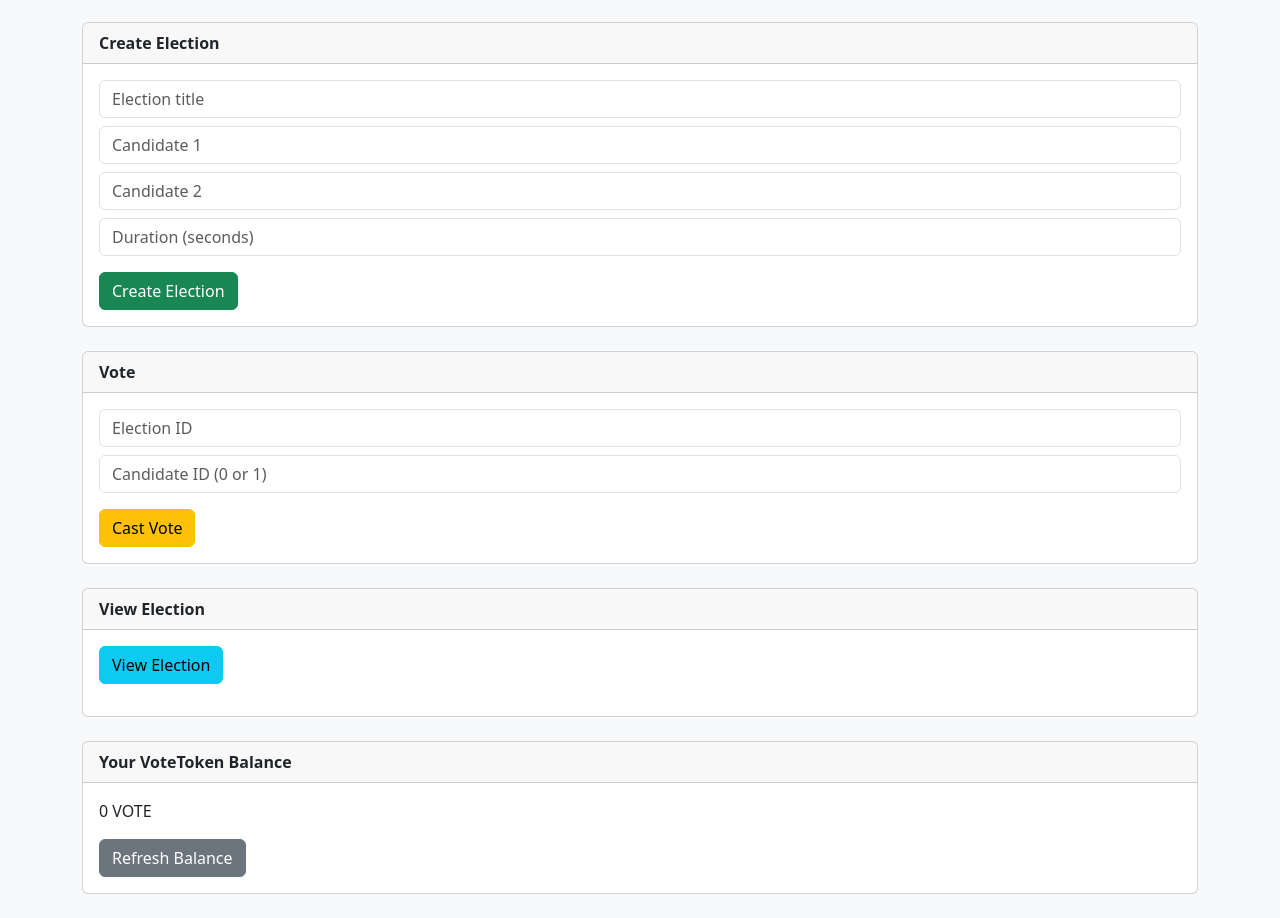
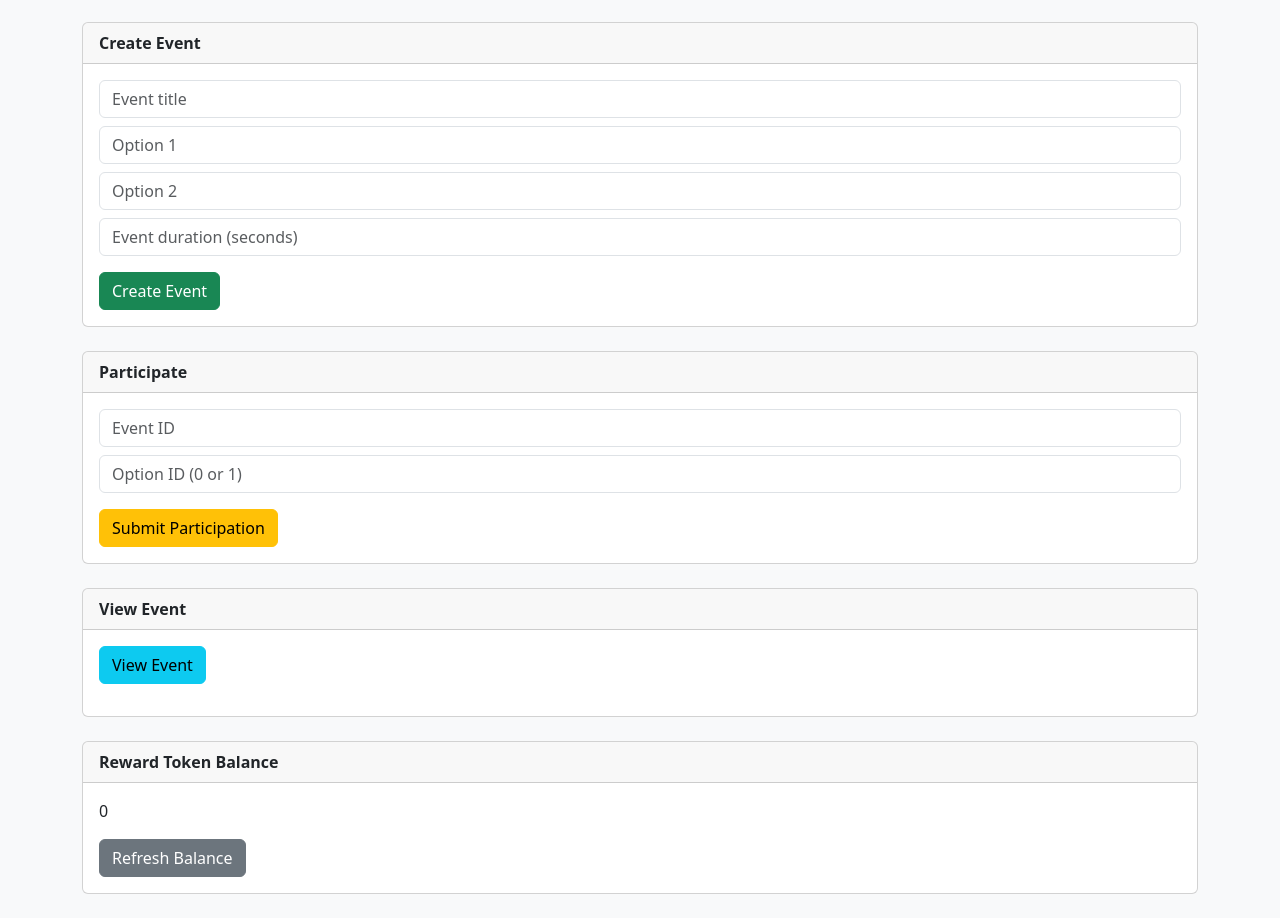
Before and after one commit to aigerimaskarova11/voting, a website: page frontend/index.html in a window 1280 px wide. Shown: the part 218-1136 px from the top of the page. Drawn offline with nearby package versions, Linux system fonts and the light colour scheme.

Commit message:
Update frontend UI text for participation system

```diff
--- a/frontend/index.html
+++ b/frontend/index.html
@@ -2,8 +2,7 @@
 <html lang="en">
 <head>
   <meta charset="UTF-8">
-  <title>Decentralized Voting DApp</title>
-
+  <title>Decentralized Participation DApp</title>
 
   <link
     href="https://cdn.jsdelivr.net/npm/bootstrap@5.3.2/dist/css/bootstrap.min.css"
@@ -13,7 +12,7 @@
 <body class="bg-light">
 
 <div class="container py-4">
-  <h1 class="text-center mb-4">Decentralized Voting System</h1>
+  <h1 class="text-center mb-4">Decentralized Participation System</h1>
 
 
   <div class="card mb-4">
@@ -27,44 +26,44 @@
 
 
   <div class="card mb-4">
-    <div class="card-header fw-bold">Create Election</div>
+    <div class="card-header fw-bold">Create Event</div>
     <div class="card-body">
-      <input id="title" class="form-control mb-2" placeholder="Election title">
-      <input id="candidate1" class="form-control mb-2" placeholder="Candidate 1">
-      <input id="candidate2" class="form-control mb-2" placeholder="Candidate 2">
-      <input id="duration" type="number" class="form-control mb-3" placeholder="Duration (seconds)">
-      <button id="create" class="btn btn-success">Create Election</button>
+      <input id="title" class="form-control mb-2" placeholder="Event title">
+      <input id="option1" class="form-control mb-2" placeholder="Option 1">
+      <input id="option2" class="form-control mb-2" placeholder="Option 2">
+      <input id="duration" type="number" class="form-control mb-3" placeholder="Event duration (seconds)">
+      <button id="create" class="btn btn-success">Create Event</button>
     </div>
   </div>
 
 
   <div class="card mb-4">
-    <div class="card-header fw-bold">Vote</div>
+    <div class="card-header fw-bold">Participate</div>
     <div class="card-body">
-      <input id="viewElectionId" type="number" class="form-control mb-2" placeholder="Election ID">
-      <input id="candidateId" type="number" class="form-control mb-3" placeholder="Candidate ID (0 or 1)">
-      <button id="vote" class="btn btn-warning">Cast Vote</button>
+      <input id="eventId" type="number" class="form-control mb-2" placeholder="Event ID">
+      <input id="optionId" type="number" class="form-control mb-3" placeholder="Option ID (0 or 1)">
+      <button id="participate" class="btn btn-warning">Submit Participation</button>
+    </div>
+  </div>
+
+  <div class="card mb-4">
+    <div class="card-header fw-bold">View Event</div>
+    <div class="card-body">
+      <button id="viewEvent" class="btn btn-info mb-3">View Event</button>
+      <div id="eventInfo" style="display:none;">
+        <p><strong>Event Title:</strong> <span id="eventTitle"></span></p>
+        <p><strong>Deadline:</strong> <span id="eventDeadline"></span></p>
+        <ul id="optionList"></ul>
+        <ul id="participationList"></ul>
+      </div>
     </div>
   </div>
 
 
-  <div class="card mb-4">
-    <div class="card-header fw-bold">View Election</div>
+  <div class="card">
+    <div class="card-header fw-bold">Reward Token Balance</div>
     <div class="card-body">
-      <button id="viewElection" class="btn btn-info mb-3">View Election</button>
-      <div id="electionInfo" style="display:none;">
-        <p><strong>Title:</strong> <span id="electionTitle"></span></p>
-        <p><strong>Deadline:</strong> <span id="electionDeadline"></span></p>
-        <ul id="candidateList"></ul>
-        <ul id="votesList"></ul>
-      </div>
-    </div>
-  </div>
-
-  <div class="card">
-    <div class="card-header fw-bold">Your VoteToken Balance</div>
-    <div class="card-body">
-      <p id="tokenBalance">0 VOTE</p>
+      <p id="tokenBalance">0</p>
       <button id="refreshBalance" class="btn btn-secondary">Refresh Balance</button>
     </div>
   </div>
```
